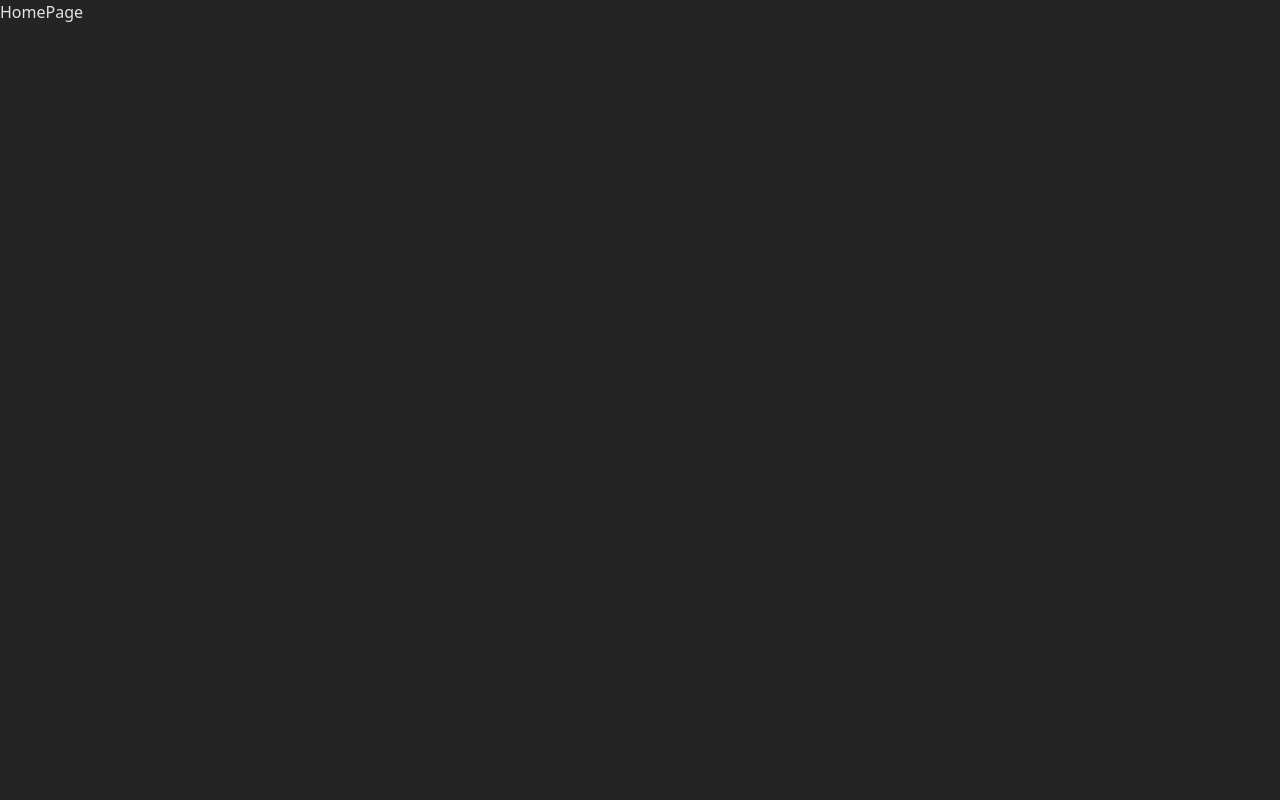
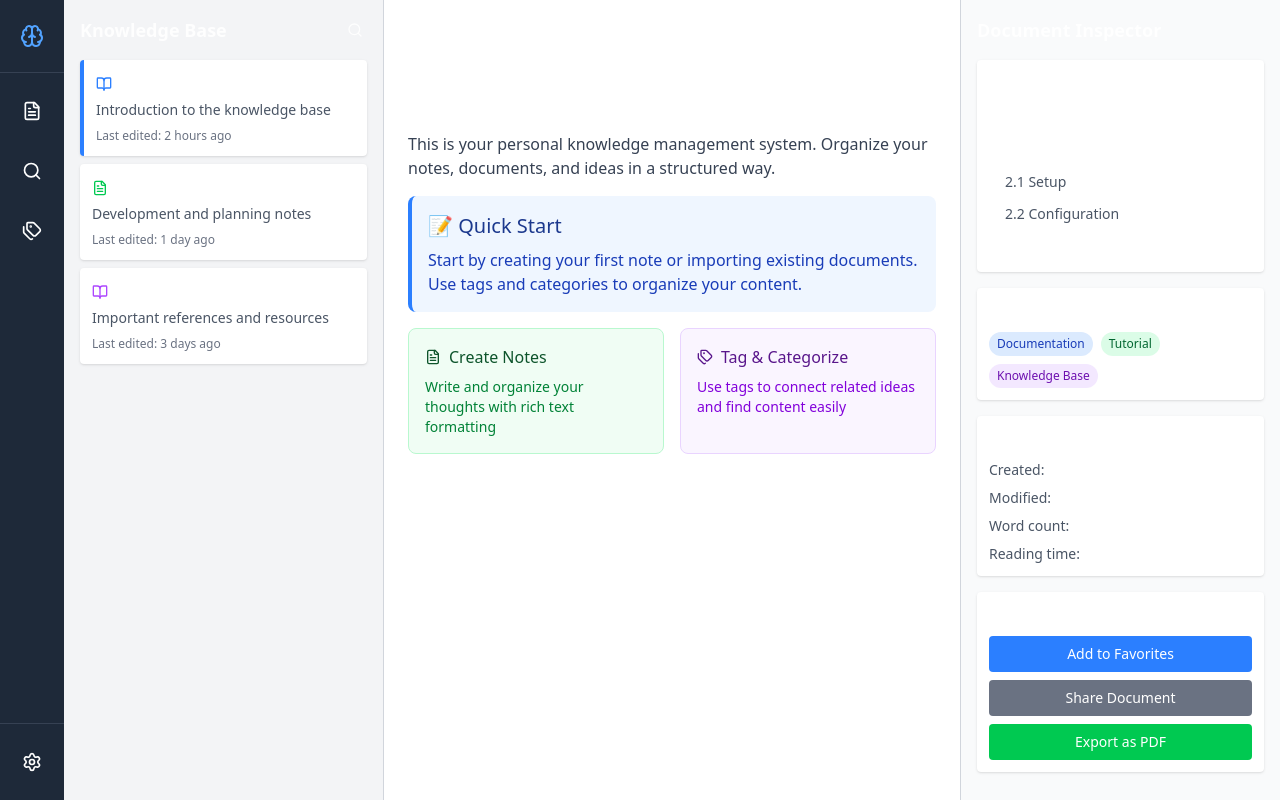
Before and after one commit to fufuShih/simple-knowledge-note, a React (Vite) app in the folder packages/web/: page / in a window 1280 px wide. Built offline with nearby package versions, Linux system fonts and the light colour scheme.

Commit message:
feat: implement the simple home page

```diff
--- a/packages/web/src/pages/HomePage.tsx
+++ b/packages/web/src/pages/HomePage.tsx
@@ -1,4 +1,7 @@
-
+import Sidebar from '../components/Sidebar'
+import DirectoryPanel from '../components/DirectoryPanel'
+import ContentArea from '../components/ContentArea'
+import PropertiesPanel from '../components/PropertiesPanel'
 
 interface HomePageProps {
   title: string
@@ -6,8 +9,18 @@ interface HomePageProps {
 
 const HomePage: React.FC<HomePageProps> = ({ title }) => {
   return (
-    <div>
-      HomePage
+    <div className="flex h-screen">
+      {/* Icon Sidebar */}
+      <Sidebar />
+
+      {/* Directory Panel */}
+      <DirectoryPanel />
+
+      {/* Content Area */}
+      <ContentArea />
+
+      {/* Properties Panel */}
+      <PropertiesPanel />
     </div>
   )
 }
```
